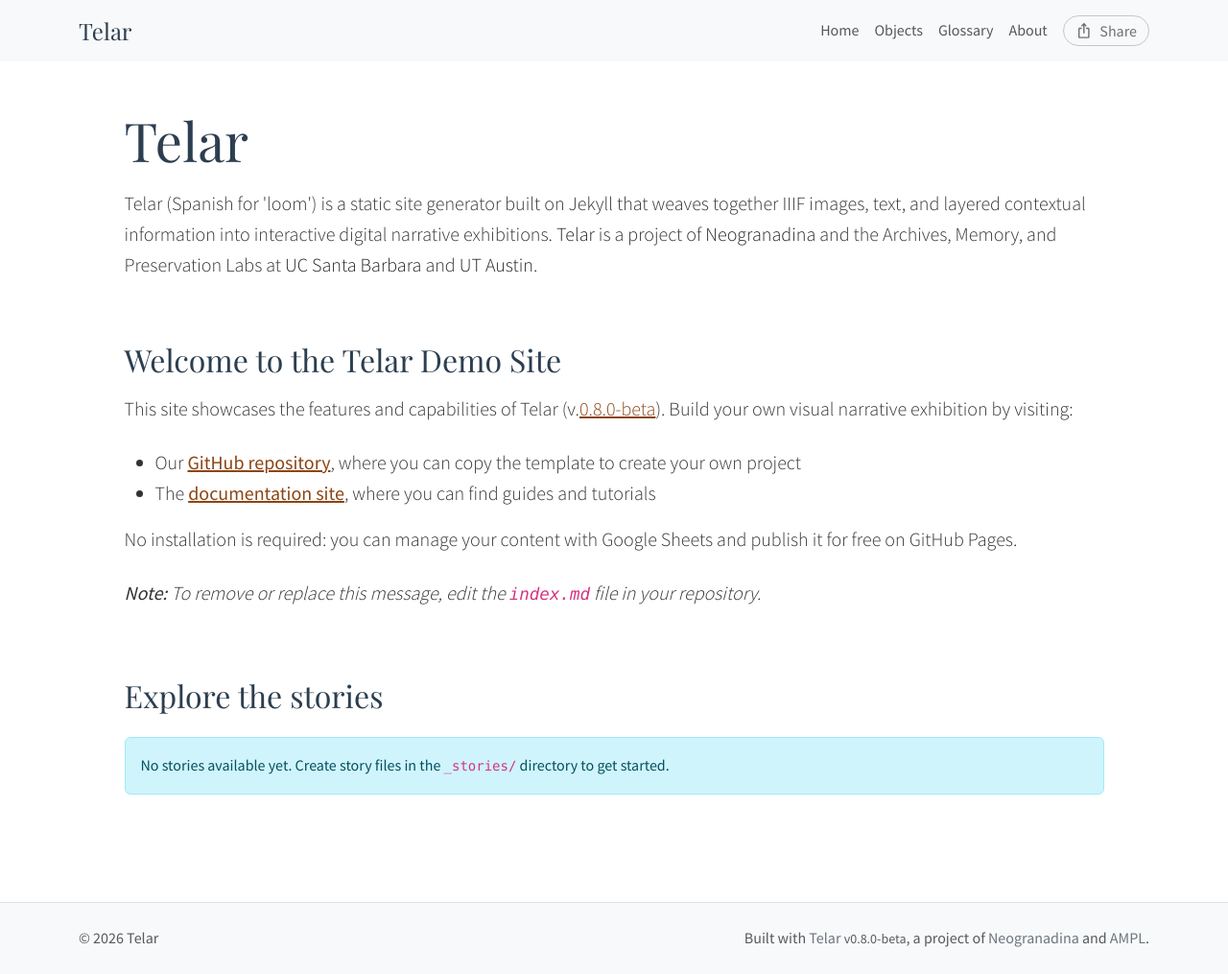
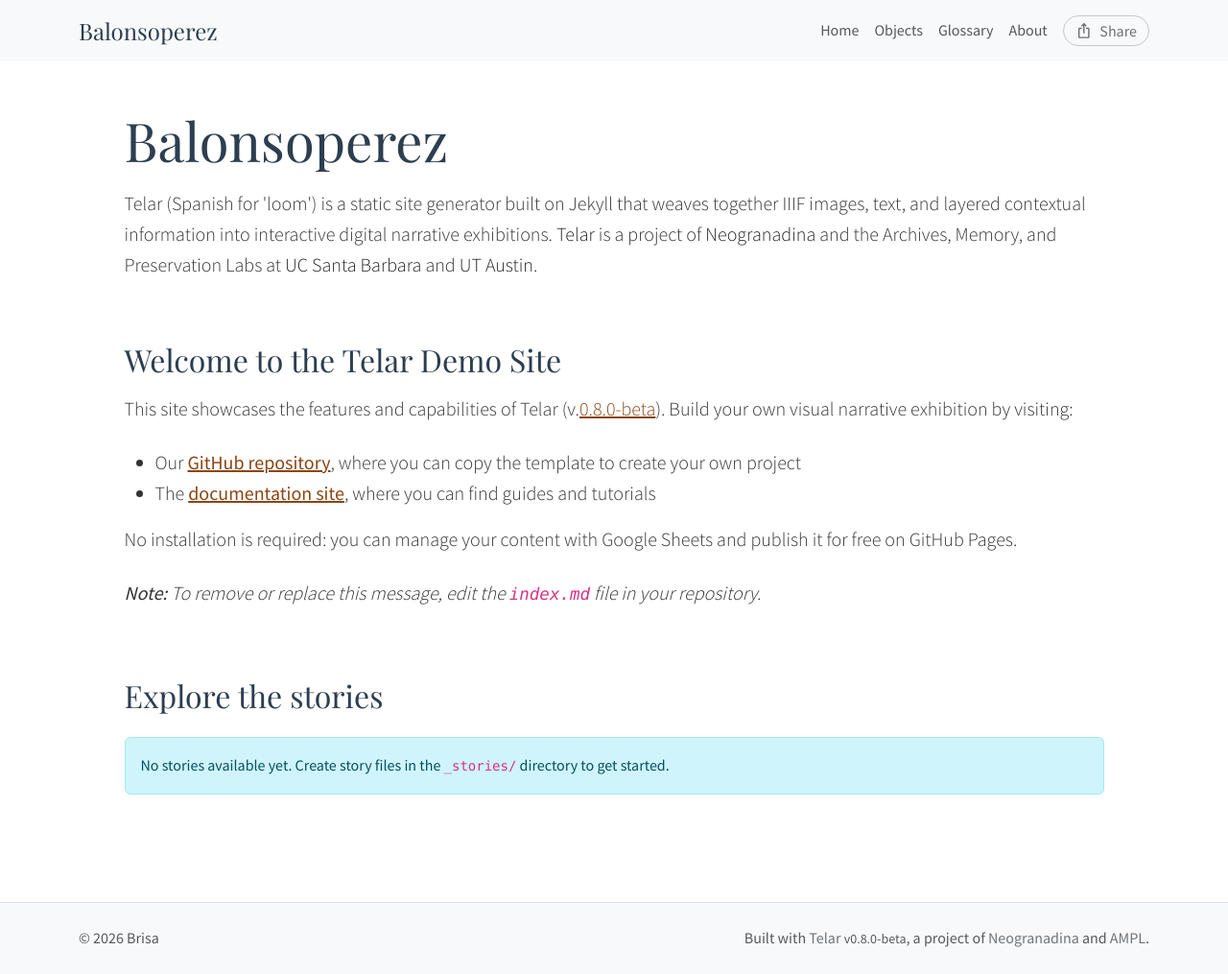
Before and after one commit to balonsoperez-del/Balonsoperez, a Jekyll site: the page built from index.md, in a window 1280 px wide. Shown: the whole page at 96% size. Built offline with Jekyll 4.4.1, drawn with Linux system fonts in a browser that asks for light colours.

Commit message:
Update _config.yml

```diff
--- a/_config.yml
+++ b/_config.yml
@@ -2,11 +2,11 @@
 # https://telar.org
 
 # Site Settings
-title: Telar
+title: Balonsoperez
 description: "Telar (Spanish for 'loom') is a static site generator built on Jekyll that weaves together IIIF images, text, and layered contextual information into interactive digital narrative exhibitions. <a href='https://github.com/UCSB-AMPLab/telar'>Telar</a> is a project of <a href='https://neogranadina.org'>Neogranadina</a> and the Archives, Memory, and Preservation Labs at <a href='https://ampl.clair.ucsb.edu/'>UC Santa Barbara</a> and <a href='https://liberalarts.utexas.edu/history/'>UT Austin</a>."
-baseurl: "/telar"
-url: "https://ampl.clair.ucsb.edu"
-author: ""
+baseurl: "/Balonsoperez"
+url: "https://Balonsoperez-del.github.oi"
+author: "Brisa"
 email: ""
 telar_theme: "paisajes" # Options: paisajes, neogranadina, santa-barbara, austin, or custom
 logo: "" # Path to logo image (optional, max 80px tall, 200-300px wide recommended)
@@ -47,8 +47,7 @@ story_key: "test"
 google_sheets:
   enabled: true
   shared_url: "https://docs.google.com/spreadsheets/d/18dJWy9wkLD7Muokigg4wp85c3Vsjuphdrn0g51pwkGY/edit"
-  published_url: "https://docs.google.com/spreadsheets/d/e/2PACX-1vT9eeRoyQCr1j-1uDaWBm-rgZNXtn9A-mepL0I4dqDTx2-E_6gbVD-8x0DYDVhppiAzrFpd20_9cr3z/pubhtml"
-
+  published_url: "https://docs.google.com/spreadsheets/d/e/2PACX-1vT8yk0yOhhaFed3DE0C96veRKG9zV_y8vG0lgRYeWFRIrdJsLAb_sKD4dnMId5gPGhH-Ibp8QVC9nGk/pubhtml"
 
 #
 #
```
